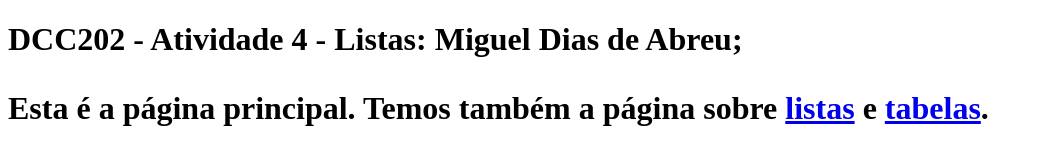
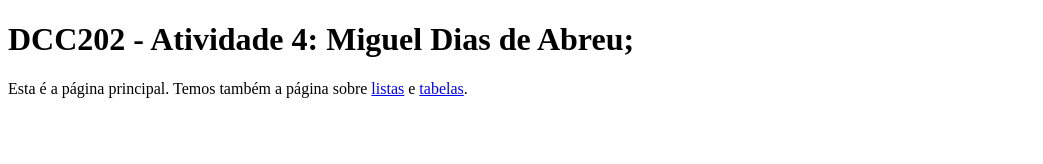
Before and after one commit to ufjf-dcc202/ufjf-dcc202-2023-3-a-atv4-Miguel-Dias-112, a website: page index.html in a window 1280 px wide. Shown: the whole page, without its empty margins (0-1043 px from the left). Drawn offline with Linux system fonts and the light colour scheme.

Commit message:
hotfix para passar nos testes index.html

```diff
--- a/index.html
+++ b/index.html
@@ -1,17 +1,18 @@
 <!DOCTYPE html>
-<html lang="en">
+<html lang="pt">
 <head>
     <meta charset="UTF-8">
     <meta http-equiv="X-UA-Compatible" content="IE=edge">
     <meta name="viewport" content="width=device-width, initial-scale=1.0">
-    <title>DCC202 - Atividade 4 - Listas: Miguel Dias de Abreu;</title>
+    <title>DCC202 - Atividade 4: Miguel Dias de Abreu</title>
 </head>
 <body>
     <main>
         <h1>
-            DCC202 - Atividade 4 - Listas: Miguel Dias de Abreu;
-            <p>Esta é a página principal. Temos também a página sobre <a href="./listas.html">listas</a> e <a href="./tabelas.html">tabelas</a>.</p>
+            DCC202 - Atividade 4: Miguel Dias de Abreu;
         </h1>
+        <p>Esta é a página principal. Temos também a página sobre <a href="../">listas</a> e <a href="tabelas.html">tabelas</a>.</p>
+
     </main>
 </body>
 </html>
```
